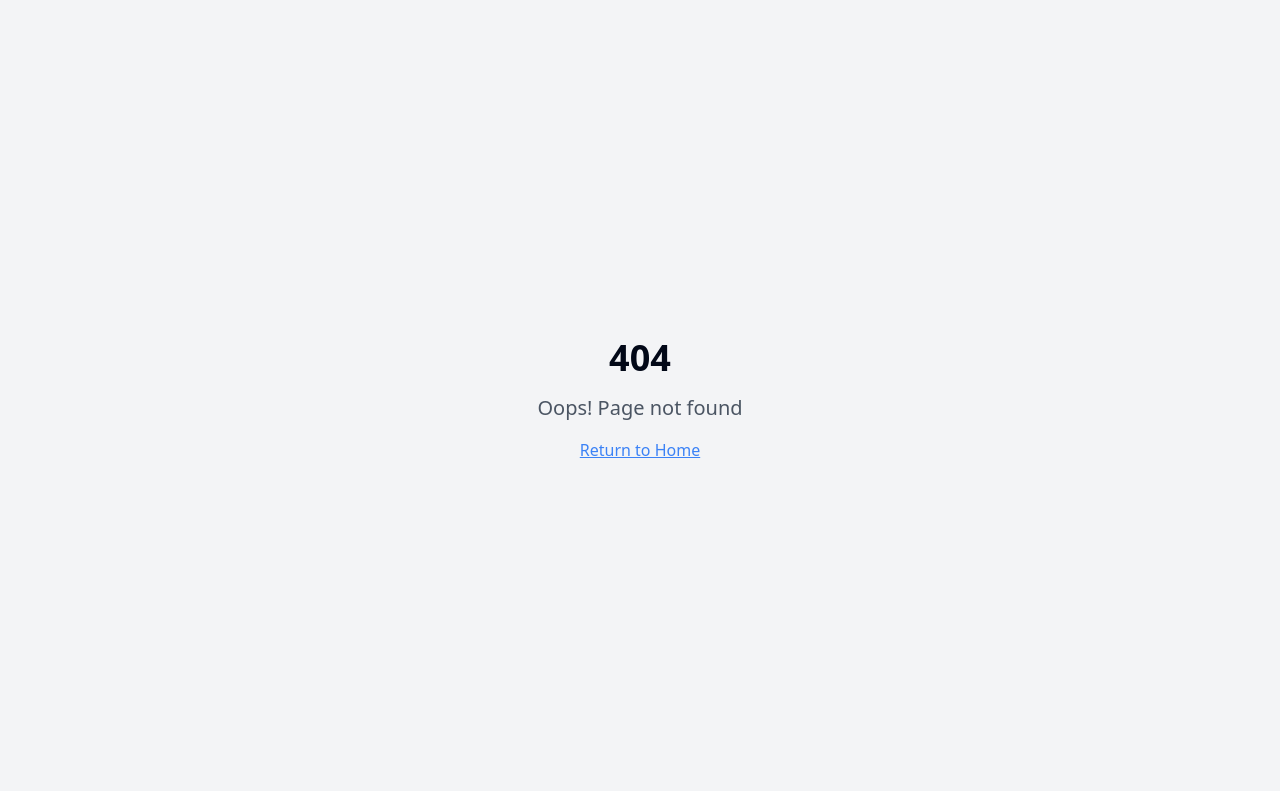
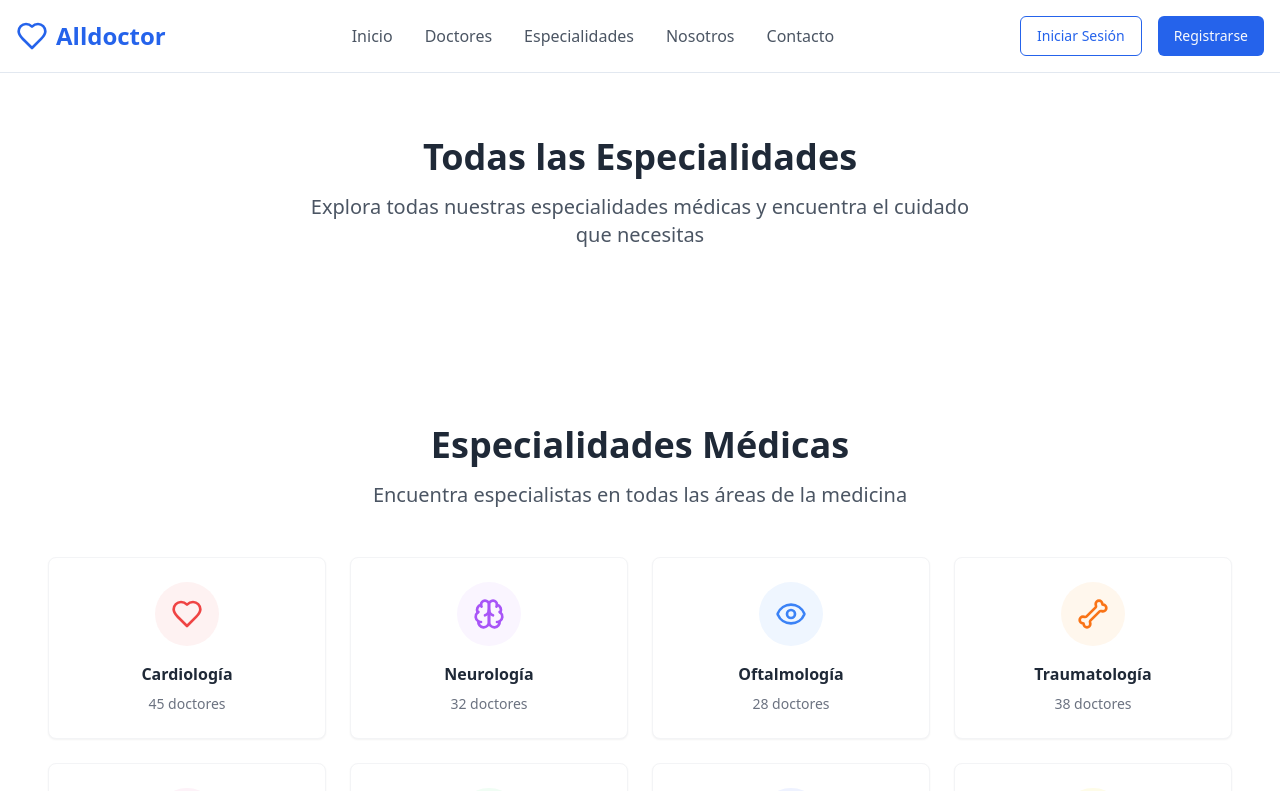
Before and after one commit to AldoRiosPrune/doc-ride-connect, a React (Vite) app: page /specialties in a window 1280 px wide. Before the commit this address had no page. Shown: the top 791 px of the page. Built offline with nearby package versions, Linux system fonts and the light colour scheme.

Commit message:
Fix: Link "Especialidades" button
The "Especialidades" button in the header was not linked to the /especialidades route. This commit adds the correct link.

```diff
--- a/src/App.tsx
+++ b/src/App.tsx
@@ -10,6 +10,7 @@ import Dashboard from "./pages/Dashboard";
 import NotFound from "./pages/NotFound";
 import Doctors from "./pages/Doctors";
 import Specialties from "./pages/Specialties";
+import AllSpecialties from "./pages/AllSpecialties";
 
 const queryClient = new QueryClient();
 
@@ -24,6 +25,7 @@ const App = () => (
           <Route path="/login" element={<Login />} />
           <Route path="/dashboard" element={<Dashboard />} />
           <Route path="/doctors" element={<Doctors />} />
+          <Route path="/specialties" element={<AllSpecialties />} />
           <Route path="/especialidades/:specialty" element={<Specialties />} />
           {/* ADD ALL CUSTOM ROUTES ABOVE THE CATCH-ALL "*" ROUTE */}
           <Route path="*" element={<NotFound />} />
--- /dev/null
+++ b/src/pages/AllSpecialties.tsx
@@ -0,0 +1,28 @@
+
+import Header from "@/components/Header";
+import Specialties from "@/components/Specialties";
+
+const AllSpecialties = () => {
+  return (
+    <div className="min-h-screen bg-gradient-to-br from-blue-50 via-white to-green-50">
+      <Header />
+
+      <section className="py-16 px-4 bg-white">
+        <div className="container mx-auto">
+          <div className="text-center mb-12">
+            <h1 className="text-4xl font-bold text-gray-800 mb-4">
+              Todas las Especialidades
+            </h1>
+            <p className="text-xl text-gray-600 max-w-2xl mx-auto">
+              Explora todas nuestras especialidades médicas y encuentra el cuidado que necesitas
+            </p>
+          </div>
+        </div>
+      </section>
+
+      <Specialties />
+    </div>
+  );
+};
+
+export default AllSpecialties;
```
